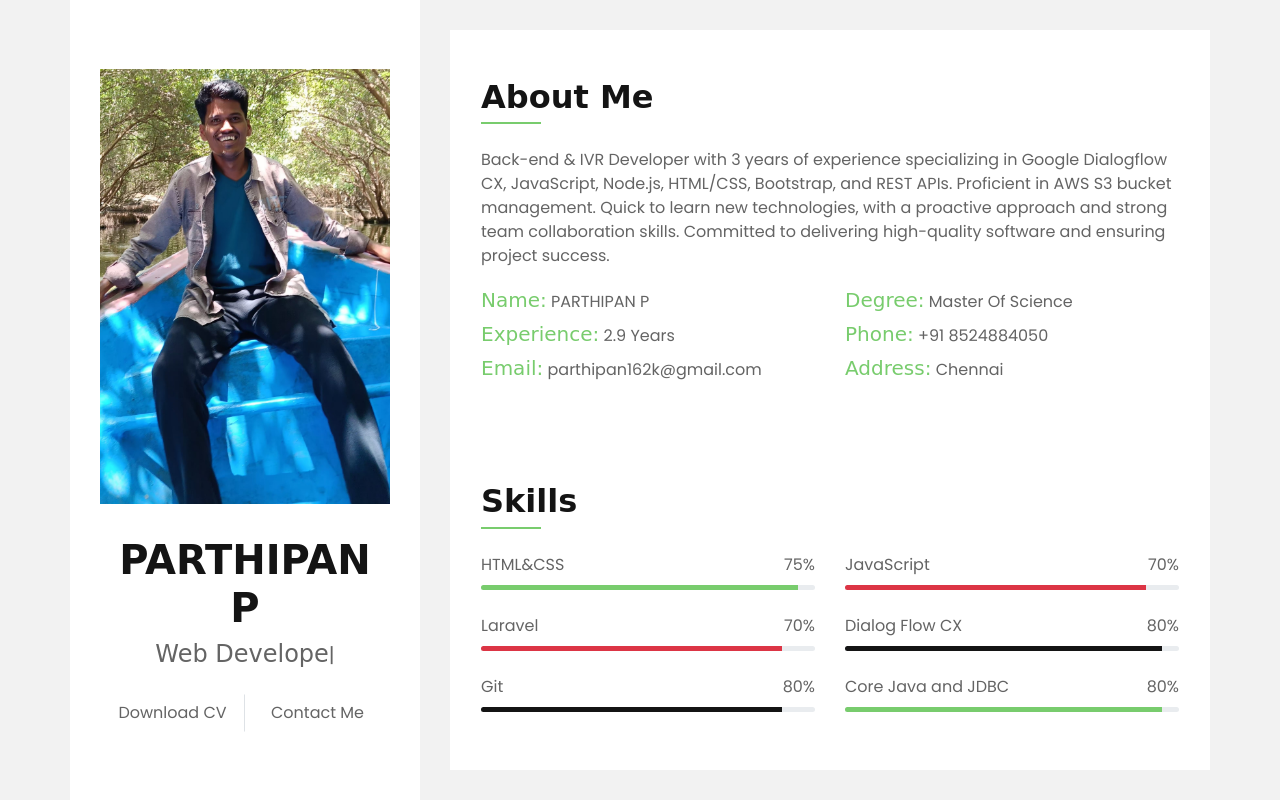
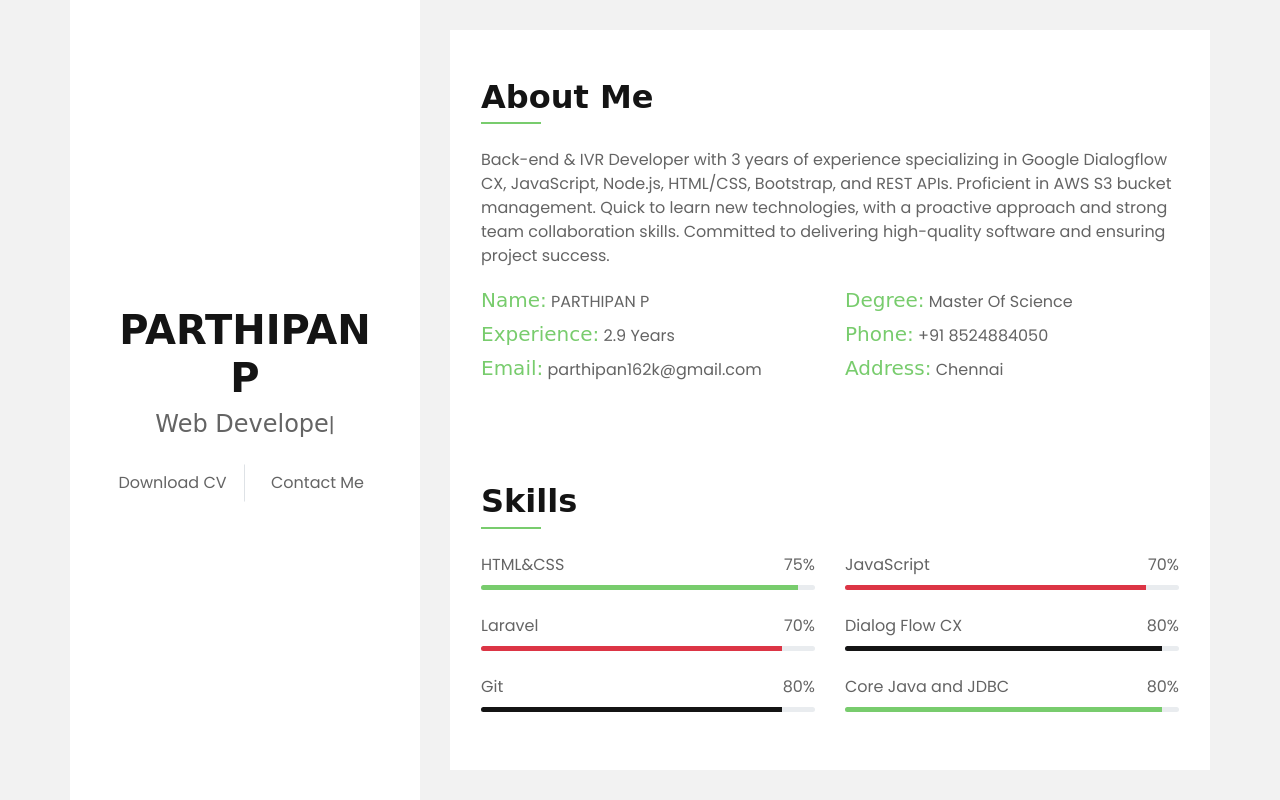
Before and after one commit to parthipan-16/my-portfolio, a plain HTML site: page index.html in a window 1280 px wide. Shown: the top 800 px of the page. Drawn offline with nearby package versions, Linux system fonts and the light colour scheme; a web font is replaced by a local one.

Commit message:
Update index.html

```diff
--- a/index.html
+++ b/index.html
@@ -34,7 +34,7 @@
         <div class="wrapper">
             <div class="sidebar">
                 <div class="sidebar-text d-flex flex-column h-100 justify-content-center text-center">
-                    <img class="w-100 img-fluid mb-4" src="img/profilephote.jpg" alt="Image">
+<!--                     <img class="w-100 img-fluid mb-4" src="img/profilephote.jpg" alt="Image"> -->
                     <h1 class="mt-2">PARTHIPAN P</h1>
                     <div class="mb-4" style="height: 22px;">
                         <h4 class="typed-text-output d-inline-block text-body"></h4>
```
